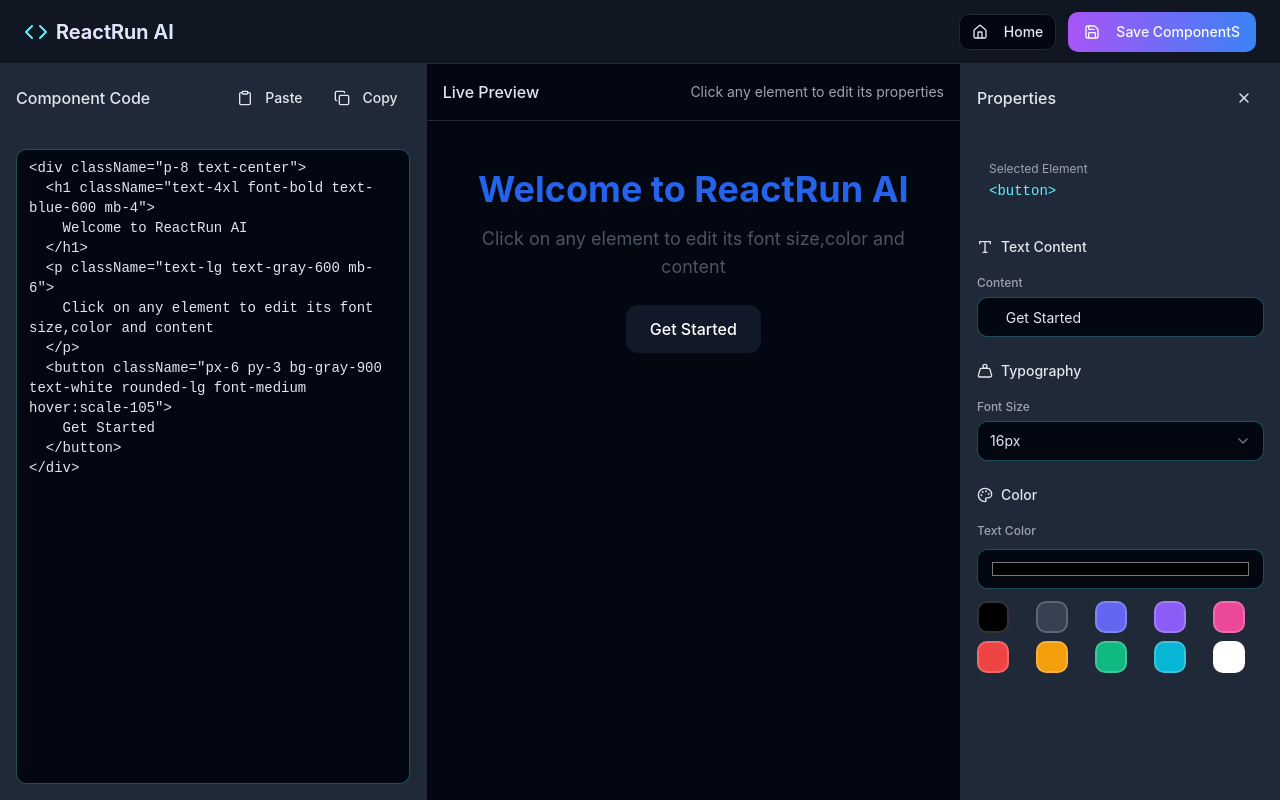
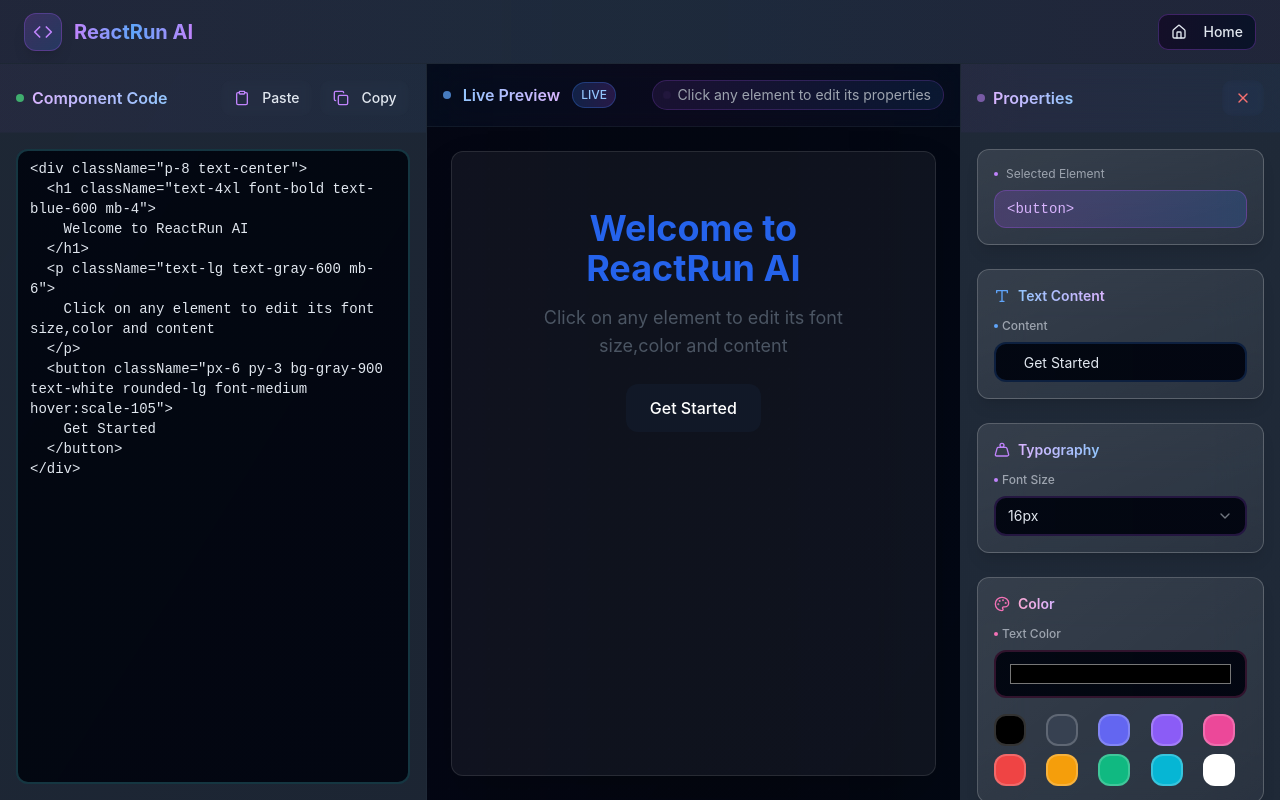
Before and after one commit to Adi4512/runable-on-steroid, a React (Vite) app: page /preview in a window 1280 px wide. Both pictures are taken after a click on the button "Get Started". Shown: the top 800 px of the page. Built offline with nearby package versions, Linux system fonts and the light colour scheme.

Commit message:
Enhance UI components and add favicon: Updated styles for CodeEditor, Header, Navigation, PropertiesPanel, and PreviewPanel for a more modern look. Added favicon to the project and improved background animations for better user experience.

```diff
--- a/index.html
+++ b/index.html
@@ -12,6 +12,9 @@
     <meta property="og:description" content="Build, Edit, and Analyze React Components Visually with AI-Powered Insights" />
     <meta property="og:type" content="website" />
 
+    <!-- Favicon -->
+    <link rel="icon" type="image/png" href="/favicon.png" />
+
     <!-- Preload critical hero image for instant loading -->
     <link rel="preload" as="image" href="https://cdn.jsdelivr.net/gh/Adi4512/cdnforportfoliovideos/img1.webp" fetchpriority="high" />
 
--- a/src/components/CodeEditor.tsx
+++ b/src/components/CodeEditor.tsx
@@ -28,37 +28,48 @@ export const CodeEditor = ({ code, onChange }: CodeEditorProps) => {
   };
 
   return (
-    <div className="h-full flex flex-col bg-editor-panel">
-      <div className="flex items-center justify-between p-4 border-b border-border">
-        <h2 className="font-medium text-editor-text">Component Code</h2>
+    <div className="h-full flex flex-col bg-gradient-to-br from-editor-panel/95 to-editor-panel/90 backdrop-blur-sm">
+      <div className="flex items-center justify-between p-4 border-b border-border/50 bg-gradient-to-r from-purple-500/5 to-blue-500/5">
+        <div className="flex items-center gap-2">
+          <div className="w-2 h-2 rounded-full bg-green-400 animate-pulse shadow-lg shadow-green-400/50"></div>
+          <h2 className="font-semibold text-editor-text bg-gradient-to-r from-purple-300 to-blue-300 bg-clip-text text-transparent">
+            Component Code
+          </h2>
+        </div>
         <div className="flex gap-2">
           <Button
             variant="ghost"
             size="sm"
             onClick={handlePaste}
-            className="hover:bg-editor-accent/10"
+            className="hover:bg-gradient-to-r hover:from-purple-500/20 hover:to-blue-500/20 border border-transparent hover:border-purple-500/30 transition-all duration-300 hover:scale-105 hover:shadow-lg backdrop-blur-sm"
           >
-            <Clipboard className="w-4 h-4 mr-1" />
+            <Clipboard className="w-4 h-4 mr-1 text-purple-400" />
             Paste
           </Button>
           <Button
             variant="ghost"
             size="sm"
             onClick={handleCopy}
-            className="hover:bg-editor-accent/10"
+            className={`transition-all duration-300 hover:scale-105 hover:shadow-lg backdrop-blur-sm border border-transparent ${
+              isCopied
+                ? 'bg-gradient-to-r from-green-500/20 to-emerald-500/20 border-green-500/30 text-green-300'
+                : 'hover:bg-gradient-to-r hover:from-purple-500/20 hover:to-blue-500/20 hover:border-purple-500/30'
+            }`}
           >
-            <Copy className="w-4 h-4 mr-1" />
+            <Copy className={`w-4 h-4 mr-1 transition-colors ${isCopied ? 'text-green-400' : 'text-purple-400'}`} />
             {isCopied ? 'Copied!' : 'Copy'}
           </Button>
         </div>
       </div>
 
-      <div className="flex-1 p-4">
+      <div className="flex-1 p-4 relative">
+        {/* Subtle background pattern */}
+        <div className="absolute inset-4 opacity-5 bg-gradient-to-br from-purple-500 to-blue-500 rounded-lg"></div>
         <Textarea
           value={code}
           onChange={(e) => onChange(e.target.value)}
-          className="h-full font-mono text-sm bg-editor-bg border-editor-accent/30 focus:border-editor-accent resize-none"
-          placeholder="Paste your React component code here..."
+          className="h-full font-mono text-sm bg-gradient-to-br from-editor-bg/90 to-editor-bg/95 border-2 border-editor-accent/20 focus:border-purple-500/50 focus:shadow-lg focus:shadow-purple-500/25 resize-none rounded-xl backdrop-blur-sm transition-all duration-300 hover:border-editor-accent/30 relative z-10"
+          placeholder="✨ Paste your React component code here and watch the magic happen..."
         />
       </div>
     </div>
--- a/src/components/Header.tsx
+++ b/src/components/Header.tsx
@@ -7,33 +7,35 @@ interface HeaderProps {
   onSave: () => void;
 }
 
-export const Header = ({ onSave }: HeaderProps) => {
+export const Header = () => {
   return (
-    <header className="h-16 border-b border-border bg-editor-panel/50 backdrop-blur-sm">
-      <div className="flex items-center justify-between h-full px-6">
-        <div className="flex items-center gap-3">
-          <div className="flex items-center gap-2">
-            <Code className="w-6 h-6 text-editor-accent" />
-            <h1 className="text-xl font-semibold bg-gradient-to-r from-purple-400 to-blue-400 bg-clip-text">
+    <header className="h-16 border-b border-border/50 bg-gradient-to-r from-editor-panel/90 via-editor-panel/95 to-editor-panel/90 backdrop-blur-xl shadow-lg">
+      <div className="flex items-center justify-between h-full px-6 relative">
+        {/* Animated background gradient */}
+        <div className="absolute inset-0 bg-gradient-to-r from-purple-500/5 via-blue-500/5 to-purple-500/5 animate-pulse" />
+
+        <div className="flex items-center gap-3 relative z-10">
+          <div className="flex items-center gap-3 group">
+            <div className="p-2 rounded-xl bg-gradient-to-br from-purple-500/20 to-blue-500/20 border border-purple-500/30 group-hover:scale-110 transition-transform duration-300 shadow-lg">
+              <Code className="w-5 h-5 text-purple-400 group-hover:text-purple-300 transition-colors" />
+            </div>
+            <h1 className="text-xl font-bold bg-gradient-to-r from-purple-400 via-blue-400 to-purple-400 bg-clip-text text-transparent animate-gradient bg-300% group-hover:scale-105 transition-transform duration-300">
               ReactRun AI
             </h1>
           </div>
         </div>
 
-        <div className="flex items-center gap-3">
+        <div className="flex items-center gap-3 relative z-10">
           <Link to="/">
-            <Button variant="outline" size="sm">
-              <Home className="w-4 h-4 mr-2" />
+            <Button
+              variant="outline"
+              size="sm"
+              className="border-purple-500/30 bg-gradient-to-r from-purple-500/10 to-blue-500/10 hover:from-purple-500/20 hover:to-blue-500/20 backdrop-blur-sm transition-all duration-300 hover:scale-105 hover:shadow-lg hover:shadow-purple-500/25"
+            >
+              <Home className="w-4 h-4 mr-2 group-hover:scale-110 transition-transform" />
               Home
             </Button>
           </Link>
-          <Button
-            onClick={onSave}
-            className="bg-gradient-to-r from-purple-500 to-blue-500 hover:from-purple-600 hover:to-blue-600"
-          >
-            <Save className="w-4 h-4 mr-2" />
-            Save ComponentS
-          </Button>
         </div>
       </div>
     </header>
--- a/src/components/Navigation.tsx
+++ b/src/components/Navigation.tsx
@@ -11,7 +11,7 @@ const Navigation = () => {
             <div className="w-8 h-8 bg-gradient-primary rounded-lg flex items-center justify-center">
               <Code2 className="w-5 h-5 text-white" />
             </div>
-            <span className="text-xl font-bold font-inter">React Palette AI</span>
+            <span className="text-xl font-bold font-inter">ReactRun AI</span>
           </div>
 
           <div className="hidden md:flex items-center gap-8">
--- a/src/components/PreviewPanel.tsx
+++ b/src/components/PreviewPanel.tsx
@@ -91,26 +91,46 @@ export const PreviewPanel = ({ code, onElementSelect, selectedElement }: Preview
   };
 
   return (
-    <div className="h-full flex flex-col bg-background">
-      <div className="flex items-center justify-between p-4 border-b border-border bg-card">
-        <h2 className="font-medium text-foreground">Live Preview</h2>
-        <div className="text-sm text-muted-foreground">
+    <div className="h-full flex flex-col bg-gradient-to-br from-background/95 to-background/90 backdrop-blur-sm">
+      <div className="flex items-center justify-between p-4 border-b border-border/50 bg-gradient-to-r from-blue-500/5 via-purple-500/5 to-blue-500/5 backdrop-blur-xl">
+        <div className="flex items-center gap-3">
+          <div className="w-2 h-2 rounded-full bg-blue-400 animate-pulse shadow-lg shadow-blue-400/50"></div>
+          <h2 className="font-semibold text-foreground bg-gradient-to-r from-blue-300 to-purple-300 bg-clip-text text-transparent">
+            Live Preview
+          </h2>
+          <div className="px-2 py-1 text-xs bg-gradient-to-r from-blue-500/20 to-purple-500/20 border border-blue-500/30 rounded-full text-blue-300 font-medium">
+            LIVE
+          </div>
+        </div>
+        <div className="text-sm text-muted-foreground flex items-center gap-2 bg-gradient-to-r from-purple-500/10 to-blue-500/10 px-3 py-1 rounded-full border border-purple-500/20">
+          <div className="w-1 h-1 rounded-full bg-purple-400 animate-ping"></div>
           Click any element to edit its properties
         </div>
+
       </div>
 
+
       {/* Main preview area */}
-      <div className="flex-1 overflow-auto p-4 bg-background">
+      <div className="flex-1 overflow-auto p-6 bg-gradient-to-br from-background/90 to-background/95 relative">
+        {/* Animated background grid */}
+        <div className="absolute inset-0 opacity-5">
+          <div className="absolute inset-0 bg-gradient-to-r from-purple-500/20 via-transparent to-blue-500/20"></div>
+          <div className="absolute inset-0" style={{
+            backgroundImage: `radial-gradient(circle at 2px 2px, rgba(139, 92, 246, 0.15) 1px, transparent 0)`,
+            backgroundSize: '20px 20px'
+          }}></div>
+        </div>
+
         <div
           ref={previewRef}
-          className="min-h-full cursor-pointer text-foreground"
+          className="min-h-full cursor-pointer text-foreground relative z-10 bg-white/5 rounded-xl border border-white/10 p-6 shadow-2xl hover:shadow-purple-500/25 transition-all duration-500 hover:border-purple-500/30"
           onClick={handleElementClick}
           dangerouslySetInnerHTML={renderPreview()}
         />
+
+        {/* Floating preview indicator */}
+
       </div>
-
-      {/* Bottom AI Analysis */}
-
     </div>
   );
 };
--- a/src/components/PropertiesPanel.tsx
+++ b/src/components/PropertiesPanel.tsx
@@ -15,10 +15,23 @@ interface PropertiesPanelProps {
 export const PropertiesPanel = ({ element, onPropertyChange, onClose }: PropertiesPanelProps) => {
   if (!element) {
     return (
-      <div className="h-full bg-editor-panel flex items-center justify-center">
-        <div className="text-center text-editor-text-muted">
-          <Type className="w-8 h-8 mx-auto mb-2 opacity-50" />
-          <p>Select an element to edit its properties</p>
+      <div className="h-full bg-gradient-to-br from-editor-panel/95 to-editor-panel/90 backdrop-blur-sm flex items-center justify-center relative overflow-hidden">
+        {/* Animated background */}
+        <div className="absolute inset-0 bg-gradient-to-br from-purple-500/5 to-blue-500/5"></div>
+        <div className="absolute inset-0" style={{
+          backgroundImage: `radial-gradient(circle at 50% 50%, rgba(139, 92, 246, 0.1) 0%, transparent 50%)`,
+          animation: 'pulse 4s ease-in-out infinite'
+        }}></div>
+
+        <div className="text-center text-editor-text-muted relative z-10 p-8 bg-gradient-to-br from-white/5 to-white/10 backdrop-blur-xl rounded-2xl border border-white/10 shadow-2xl">
+          <div className="relative mb-4">
+            <Type className="w-12 h-12 mx-auto opacity-60 text-purple-400" />
+            <div className="absolute inset-0 w-12 h-12 mx-auto bg-purple-400/20 rounded-full animate-ping"></div>
+          </div>
+          <p className="text-lg font-medium bg-gradient-to-r from-purple-300 to-blue-300 bg-clip-text text-transparent">
+            Select an element to edit
+          </p>
+          <p className="text-sm opacity-70 mt-2">Click on any element in the preview to customize its properties</p>
         </div>
       </div>
     );
@@ -30,92 +43,106 @@ export const PropertiesPanel = ({ element, onPropertyChange, onClose }: Properti
   ];
 
   return (
-    <div className="h-full bg-editor-panel flex flex-col">
-      <div className="flex items-center justify-between p-4 border-b border-border">
-        <h2 className="font-medium text-editor-text">Properties</h2>
+    <div className="h-full bg-gradient-to-br from-editor-panel/95 to-editor-panel/90 backdrop-blur-sm flex flex-col relative overflow-hidden">
+      {/* Animated background */}
+      <div className="absolute inset-0 bg-gradient-to-br from-purple-500/3 to-blue-500/3"></div>
+
+      <div className="flex items-center justify-between p-4 border-b border-border/50 bg-gradient-to-r from-purple-500/5 to-blue-500/5 backdrop-blur-xl relative z-10">
+        <div className="flex items-center gap-2">
+          <div className="w-2 h-2 rounded-full bg-purple-400 animate-pulse shadow-lg shadow-purple-400/50"></div>
+          <h2 className="font-semibold text-editor-text bg-gradient-to-r from-purple-300 to-blue-300 bg-clip-text text-transparent">
+            Properties
+          </h2>
+        </div>
         <Button
           variant="ghost"
           size="sm"
           onClick={onClose}
-          className="hover:bg-editor-accent/10"
+          className="hover:bg-gradient-to-r hover:from-red-500/20 hover:to-pink-500/20 hover:border-red-500/30 border border-transparent transition-all duration-300 hover:scale-105 backdrop-blur-sm"
         >
-          <X className="w-4 h-4" />
+          <X className="w-4 h-4 text-red-400" />
         </Button>
       </div>
 
-      <div className="flex-1 overflow-auto p-4 space-y-6">
-
-        <div className="glass-panel p-3">
-          <div className="text-xs text-editor-text-muted mb-1">Selected Element</div>
-          <div className="font-mono text-sm text-editor-accent">
+      <div className="flex-1 overflow-auto p-4 space-y-6 relative z-10">
+        {/* Selected Element Card */}
+        <div className="bg-gradient-to-br from-white/10 to-white/5 backdrop-blur-xl p-4 rounded-xl border border-white/20 shadow-lg hover:shadow-purple-500/25 transition-all duration-300">
+          <div className="text-xs text-editor-text-muted mb-2 flex items-center gap-2">
+            <div className="w-1 h-1 rounded-full bg-purple-400"></div>
+            Selected Element
+          </div>
+          <div className="font-mono text-sm text-purple-300 bg-gradient-to-r from-purple-500/20 to-blue-500/20 px-3 py-2 rounded-lg border border-purple-500/30">
             &lt;{element.tagName}&gt;
           </div>
         </div>
 
 
-        {element.textContent && (
-          <div className="space-y-3">
-            <div className="flex items-center gap-2 text-sm font-medium text-editor-text">
-              <Type className="w-4 h-4" />
-              Text Content
+        {/* Text Content Section */}
+        {element.hasOwnProperty('textContent') && (
+          <div className="bg-gradient-to-br from-white/10 to-white/5 backdrop-blur-xl p-4 rounded-xl border border-white/20 shadow-lg space-y-3">
+            <div className="flex items-center gap-2 text-sm font-semibold text-editor-text">
+              <Type className="w-4 h-4 text-blue-400" />
+              <span className="bg-gradient-to-r from-blue-300 to-purple-300 bg-clip-text text-transparent">Text Content</span>
             </div>
             <div>
-              <Label htmlFor="textContent" className="text-xs text-editor-text-muted">
+              <Label htmlFor="textContent" className="text-xs text-editor-text-muted flex items-center gap-1">
+                <div className="w-1 h-1 rounded-full bg-blue-400"></div>
                 Content
               </Label>
               <Input
                 id="textContent"
-                value={element.textContent}
+                value={element.textContent || ''}
                 onChange={(e) => onPropertyChange('textContent', e.target.value)}
-                className="mt-1 bg-editor-bg border-editor-accent/30 focus:border-editor-accent"
+                className="mt-2 bg-gradient-to-r from-editor-bg/90 to-editor-bg/95 border-2 border-blue-500/20 focus:border-blue-500/50 focus:shadow-lg focus:shadow-blue-500/25 rounded-lg transition-all duration-300 hover:border-blue-500/30"
+                placeholder="Enter text content..."
               />
             </div>
           </div>
         )}
 
-
-        <div className="space-y-3">
-          <div className="flex items-center gap-2 text-sm font-medium text-editor-text">
-            <Weight className="w-4 h-4" />
-            Typography
+        {/* Typography Section */}
+        <div className="bg-gradient-to-br from-white/10 to-white/5 backdrop-blur-xl p-4 rounded-xl border border-white/20 shadow-lg space-y-3">
+          <div className="flex items-center gap-2 text-sm font-semibold text-editor-text">
+            <Weight className="w-4 h-4 text-purple-400" />
+            <span className="bg-gradient-to-r from-purple-300 to-blue-300 bg-clip-text text-transparent">Typography</span>
           </div>
 
           <div>
-            <Label htmlFor="fontSize" className="text-xs text-editor-text-muted">
+            <Label htmlFor="fontSize" className="text-xs text-editor-text-muted flex items-center gap-1">
+              <div className="w-1 h-1 rounded-full bg-purple-400"></div>
               Font Size
             </Label>
             <Select
               value={element.styles.fontSize}
               onValueChange={(value) => onPropertyChange('fontSize', value)}
             >
-              <SelectTrigger className="mt-1 bg-editor-bg border-editor-accent/30">
+              <SelectTrigger className="mt-2 bg-gradient-to-r from-editor-bg/90 to-editor-bg/95 border-2 border-purple-500/20 hover:border-purple-500/30 focus:border-purple-500/50 rounded-lg transition-all duration-300">
                 <SelectValue />
               </SelectTrigger>
-              <SelectContent>
-                <SelectItem value="12px">12px</SelectItem>
-                <SelectItem value="14px">14px</SelectItem>
-                <SelectItem value="16px">16px</SelectItem>
-                <SelectItem value="18px">18px</SelectItem>
-                <SelectItem value="20px">20px</SelectItem>
-                <SelectItem value="24px">24px</SelectItem>
-                <SelectItem value="32px">32px</SelectItem>
-                <SelectItem value="48px">48px</SelectItem>
+              <SelectContent className="bg-gradient-to-br from-editor-bg/95 to-editor-bg/90 backdrop-blur-xl border border-purple-500/30">
+                <SelectItem value="12px" className="hover:bg-purple-500/20">12px</SelectItem>
+                <SelectItem value="14px" className="hover:bg-purple-500/20">14px</SelectItem>
+                <SelectItem value="16px" className="hover:bg-purple-500/20">16px</SelectItem>
+                <SelectItem value="18px" className="hover:bg-purple-500/20">18px</SelectItem>
+                <SelectItem value="20px" className="hover:bg-purple-500/20">20px</SelectItem>
+                <SelectItem value="24px" className="hover:bg-purple-500/20">24px</SelectItem>
+                <SelectItem value="32px" className="hover:bg-purple-500/20">32px</SelectItem>
+                <SelectItem value="48px" className="hover:bg-purple-500/20">48px</SelectItem>
               </SelectContent>
             </Select>
           </div>
-
-
         </div>
 
-
-        <div className="space-y-3">
-          <div className="flex items-center gap-2 text-sm font-medium text-editor-text">
-            <Palette className="w-4 h-4" />
-            Color
+        {/* Color Section */}
+        <div className="bg-gradient-to-br from-white/10 to-white/5 backdrop-blur-xl p-4 rounded-xl border border-white/20 shadow-lg space-y-3">
+          <div className="flex items-center gap-2 text-sm font-semibold text-editor-text">
+            <Palette className="w-4 h-4 text-pink-400" />
+            <span className="bg-gradient-to-r from-pink-300 to-purple-300 bg-clip-text text-transparent">Color</span>
           </div>
 
           <div>
-            <Label htmlFor="color" className="text-xs text-editor-text-muted">
+            <Label htmlFor="color" className="text-xs text-editor-text-muted flex items-center gap-1">
+              <div className="w-1 h-1 rounded-full bg-pink-400"></div>
               Text Color
             </Label>
             <div className="mt-2">
@@ -124,15 +151,15 @@ export const PropertiesPanel = ({ element, onPropertyChange, onClose }: Properti
                 type="color"
                 value={element.styles.color}
                 onChange={(e) => onPropertyChange('color', e.target.value)}
-                className="w-full h-10 bg-editor-bg border-editor-accent/30 focus:border-editor-accent"
+                className="w-full h-12 bg-gradient-to-r from-editor-bg/90 to-editor-bg/95 border-2 border-pink-500/20 focus:border-pink-500/50 focus:shadow-lg focus:shadow-pink-500/25 rounded-lg transition-all duration-300 hover:border-pink-500/30 cursor-pointer"
               />
             </div>
 
-            <div className="grid grid-cols-5 gap-2 mt-3">
+            <div className="grid grid-cols-5 gap-2 mt-4">
               {colorPresets.map((color) => (
                 <button
                   key={color}
-                  className="w-8 h-8 rounded-md border-2 border-white/20 hover:scale-110 transition-transform"
+                  className="w-8 h-8 rounded-lg border-2 border-white/20 hover:scale-110 hover:shadow-lg transition-all duration-300 hover:border-white/40"
                   style={{ backgroundColor: color }}
                   onClick={() => onPropertyChange('color', color)}
                 />
--- a/src/pages/Index.tsx
+++ b/src/pages/Index.tsx
@@ -32,11 +32,9 @@ export interface ElementData {
 const Index = () => {
   const [code, setCode] = useState(defaultCode);
   const [selectedElement, setSelectedElement] = useState<ElementData | null>(null);
-  const [isPropertiesPanelOpen, setIsPropertiesPanelOpen] = useState(false);
 
   const handleElementSelect = (element: ElementData) => {
     setSelectedElement(element);
-    setIsPropertiesPanelOpen(true);
   };
 
   const handlePropertyChange = (property: string, value: string) => {
@@ -56,15 +54,12 @@ const Index = () => {
     console.log('Property changed:', property, value);
   };
 
-  const handleSaveCode = () => {
-    window.location.reload();
-    alert('Component saved successfully!');
-  };
+
 
   return (
     <>
     <div className="min-h-screen bg-background text-foreground">
-      <Header onSave={handleSaveCode} />
+      <Header/>
       <div className="flex h-[calc(100vh-4rem)]">
         <div className="w-1/3 border-r border-border">
           <CodeEditor code={code} onChange={setCode} />
@@ -80,7 +75,7 @@ const Index = () => {
           <PropertiesPanel
             element={selectedElement}
             onPropertyChange={handlePropertyChange}
-            onClose={() => setIsPropertiesPanelOpen(false)}
+            onClose={() => setSelectedElement(null)}
           />
         </div>
       </div>
```
Also changed, not shown: public/favicon.png (added).
